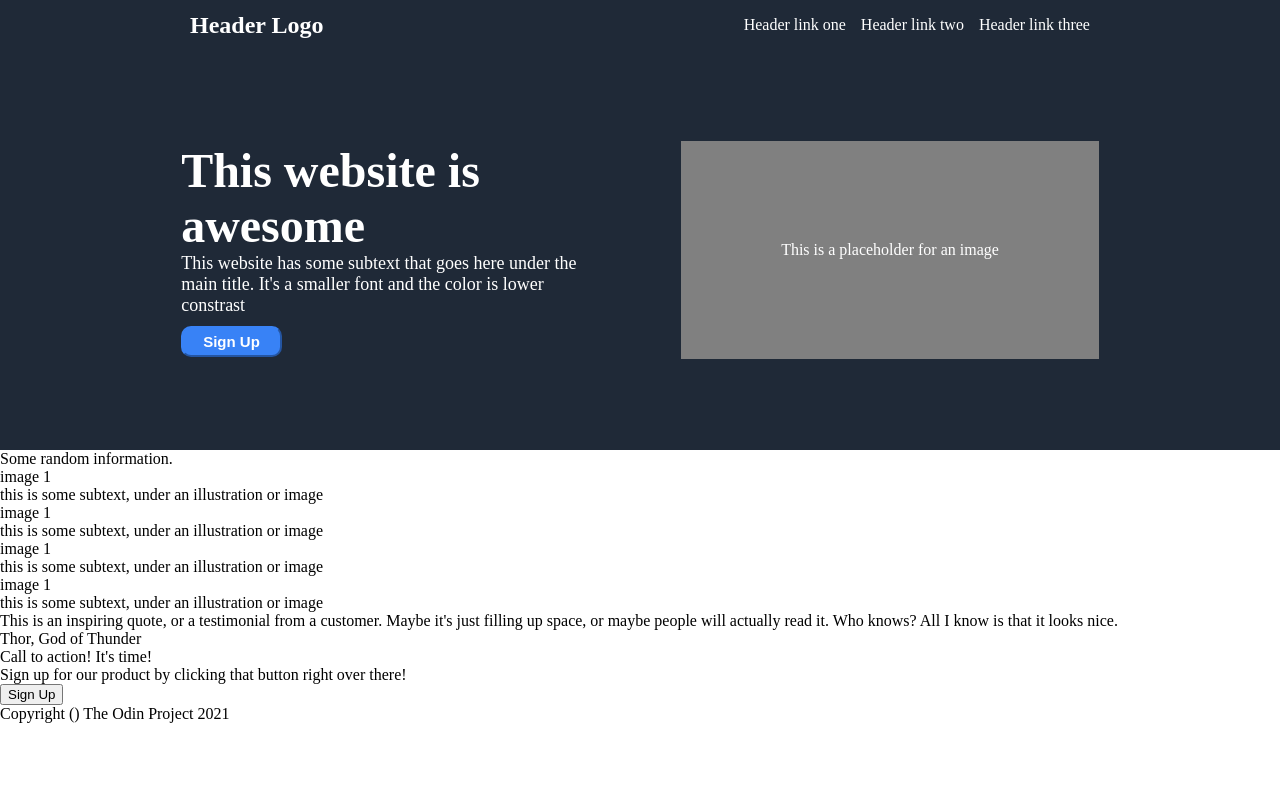
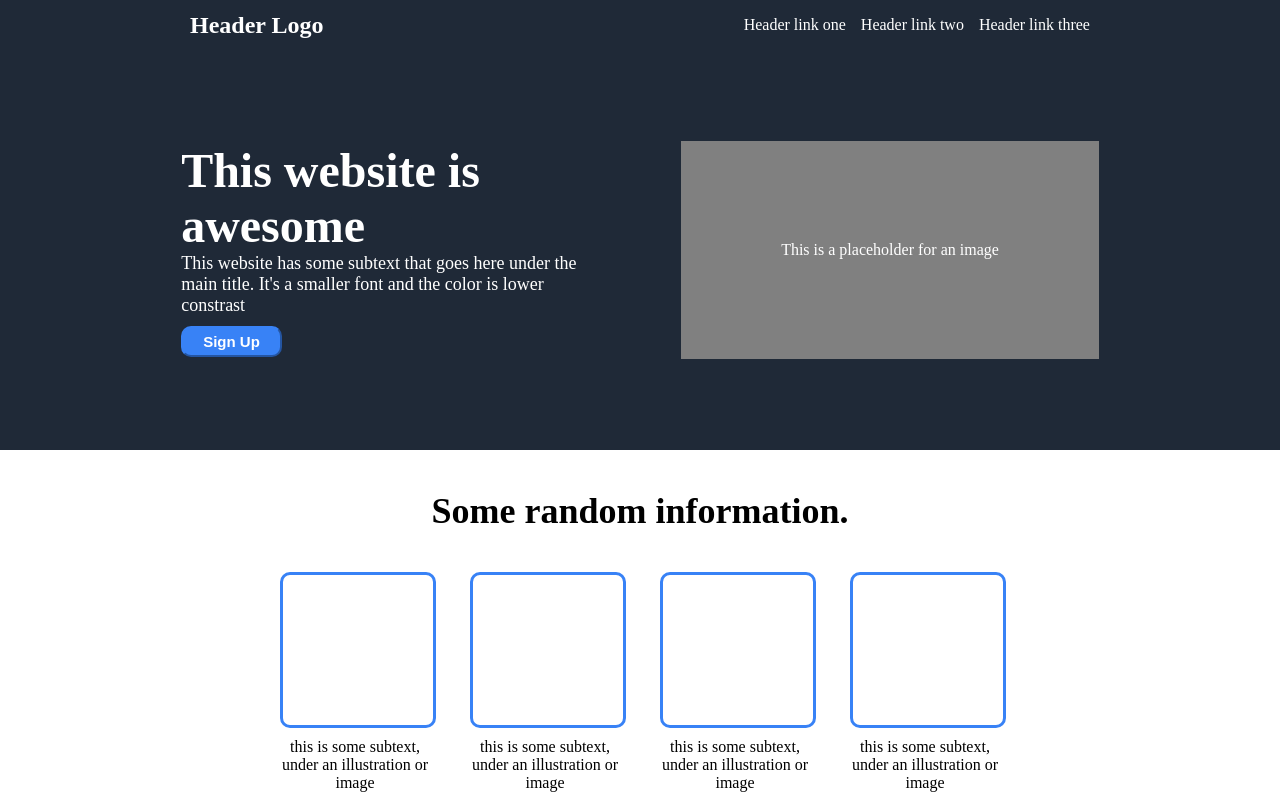
Before and after one commit to utinizer/landing-page, a plain HTML site: page index.html in a window 1280 px wide. Shown: the top 800 px of the page. Drawn offline with Linux system fonts and the light colour scheme.

Commit message:
Created the css for section two

```diff
--- a/index.html
+++ b/index.html
@@ -33,21 +33,23 @@
 
         <div class="section-two">
             <div class="title">Some random information.</div>
+            <div class="container">
                 <div class="one">
-                <div class="image-one">image 1</div>
+                    <div class="image-one"></div>
                     <div class="text-one">this is some subtext, under an illustration or image</div>
                 </div>
                 <div class="two">
-                <div class="image-two">image 1</div>
+                    <div class="image-two"></div>
                     <div class="text-two">this is some subtext, under an illustration or image</div>
                 </div>
                 <div class="three">
-                <div class="image-three">image 1</div>
+                    <div class="image-three"></div>
                     <div class="text-three">this is some subtext, under an illustration or image</div>
                 </div>
                 <div class="four">
-                <div class="image-four">image 1</div>
+                    <div class="image-four"></div>
                     <div class="text-four">this is some subtext, under an illustration or image</div>
+                </div>
             </div>
         </div>
 
--- a/style.css
+++ b/style.css
@@ -78,3 +78,33 @@ body{
 }
 
 /* SECTION TWO */
+
+.section-two{
+    height:400px;
+}
+
+.section-two .title{
+    text-align:center;
+    font-weight:bolder;
+    font-size:36px;
+    padding:40px;
+}
+
+.section-two .container{
+    display:flex;
+    justify-content:center;
+    gap:40px;
+}
+
+.section-two .one,.two,.three,.four{
+    width:150px;
+    text-align:center;
+}
+
+.section-two .image-one,.image-two,.image-three,.image-four{
+    padding:75px;
+    border:solid;
+    border-color:#3882F6;
+    border-radius:10px;
+    margin-bottom:10px;
+}
```
Lines whose indentation alone changed are shown as unchanged.
